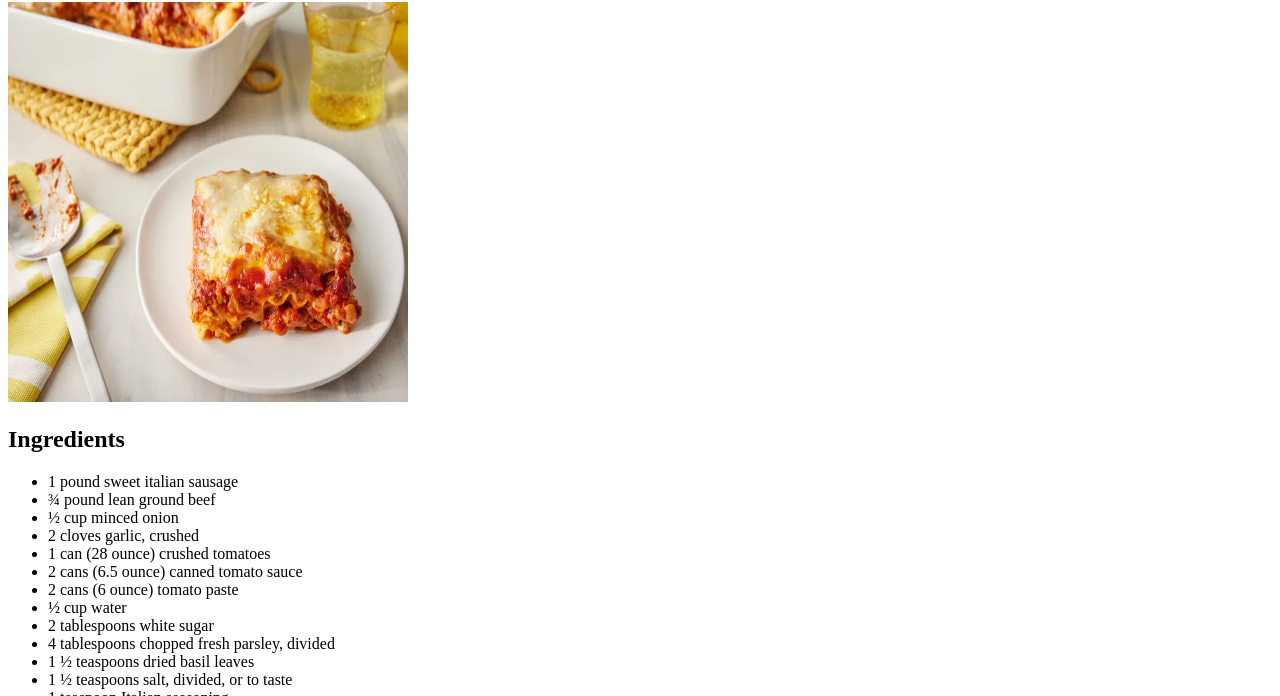
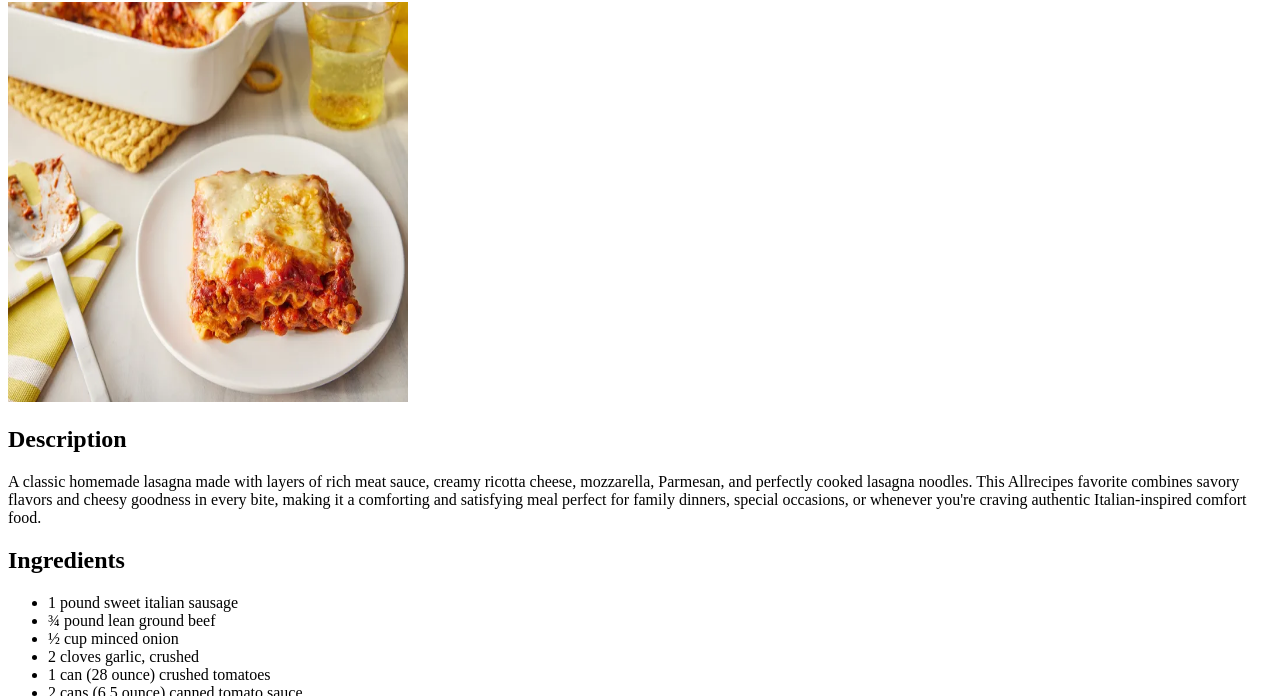
Before and after one commit to xClyd3/odin-recipes, a plain HTML site: page recipes/lasagna.html in a window 1280 px wide. Shown: the part 104-800 px from the top of the page. Drawn offline with Linux system fonts and the light colour scheme.

Commit message:
Descriptions

```diff
--- a/recipes/lasagna.html
+++ b/recipes/lasagna.html
@@ -9,6 +9,8 @@
 <body>
     <h1>World's Best Lasagna</h1>
     <img  src ="../images/worlds-best-lasagna.jpg" alt="Tasty Lasagna" width ="400" height="400">
+    <h2>Description</h2>
+    <p>A classic homemade lasagna made with layers of rich meat sauce, creamy ricotta cheese, mozzarella, Parmesan, and perfectly cooked lasagna noodles. This Allrecipes favorite combines savory flavors and cheesy goodness in every bite, making it a comforting and satisfying meal perfect for family dinners, special occasions, or whenever you're craving authentic Italian-inspired comfort food.</p>
 
     <h2>Ingredients</h2>
     <ul>
```
Also changed, not shown: recipes/egg_caserole.html (+2 -0 lines), recipes/peanut_butter_bars.html (+2 -0 lines).
